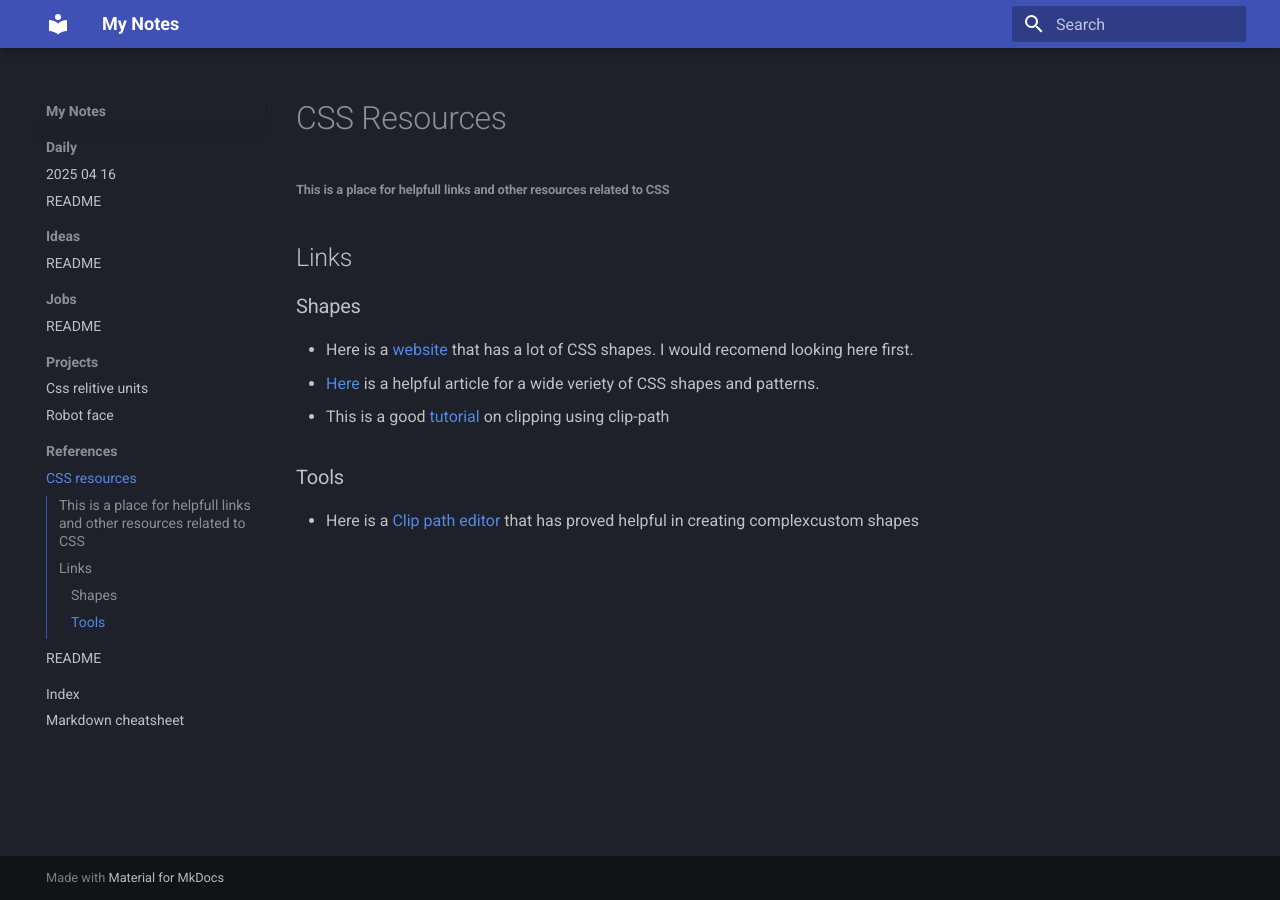
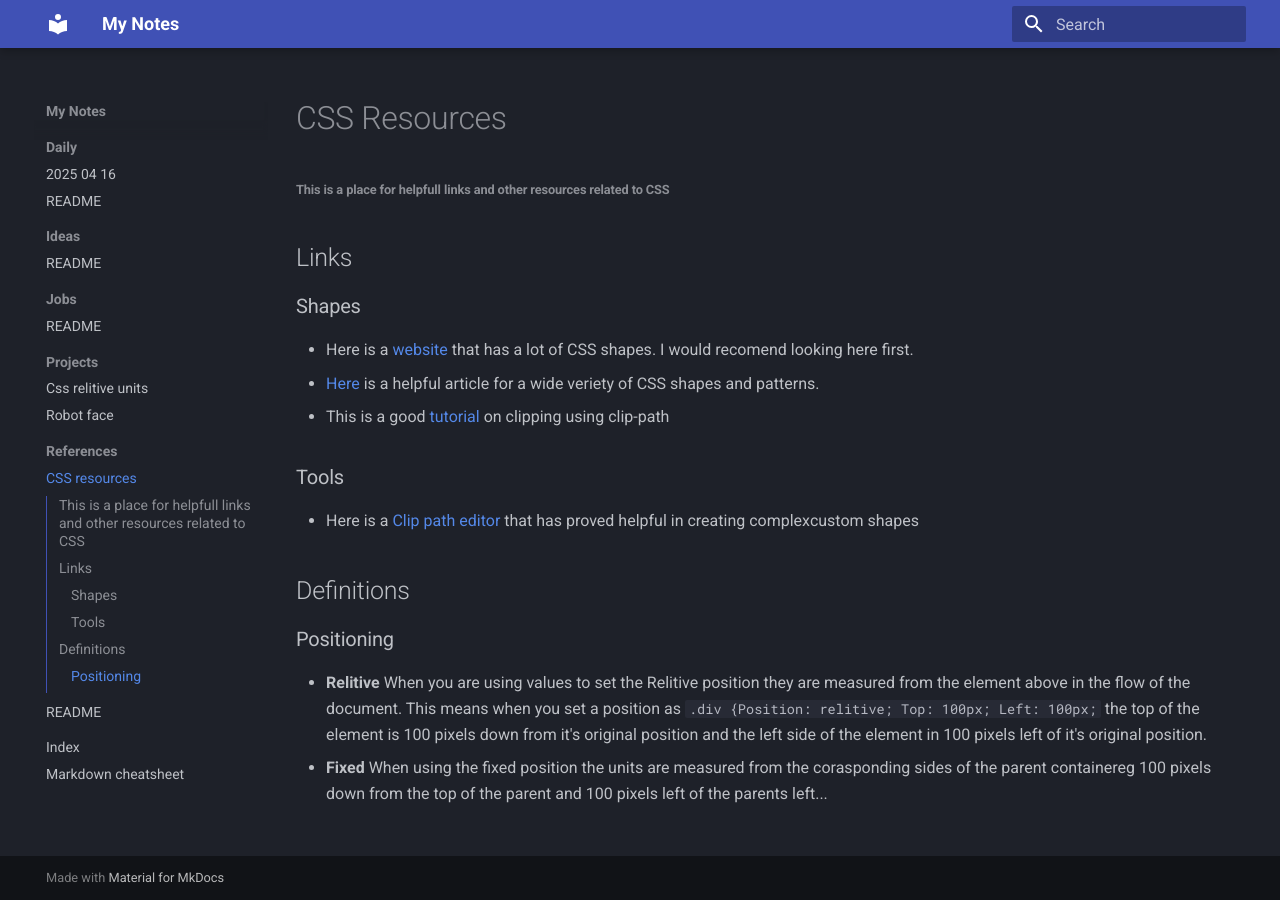
Before and after one commit to TristanEDU/notes, an MkDocs documentation site: the page built from docs/references/CSS-resources.md, in a window 1280 px wide. Built offline with MkDocs 1.6.1 and Material for MkDocs 9.7.7, drawn with Linux system fonts in a browser that asks for light colours.

Commit message:
Sync: 2025-04-30 17:21:33

```diff
--- a/docs/references/CSS-resources.md
+++ b/docs/references/CSS-resources.md
@@ -10,3 +10,9 @@
 
 ###Tools
 - Here is a [Clip path editor](https://codepen.io/stoumann/full/abZxoOM) that has proved helpful in creating complexcustom shapes
+
+##Definitions
+
+###Positioning
+- **Relitive** When you are using values to set the Relitive position they are measured from the element above in the flow of the document. This means when you set a position as `.div {Position: relitive; Top: 100px; Left: 100px;` the top of the element is 100 pixels down from it's original position and the left side of the element in 100 pixels left of it's original position.
+- **Fixed** When using the fixed position the units are measured from the corasponding sides of the parent containereg 100 pixels down from the top of the parent and 100 pixels left of the parents left...
```
Also changed, not shown: docs/projects/robot-face.md (+1 -0 lines), 1 other file.
